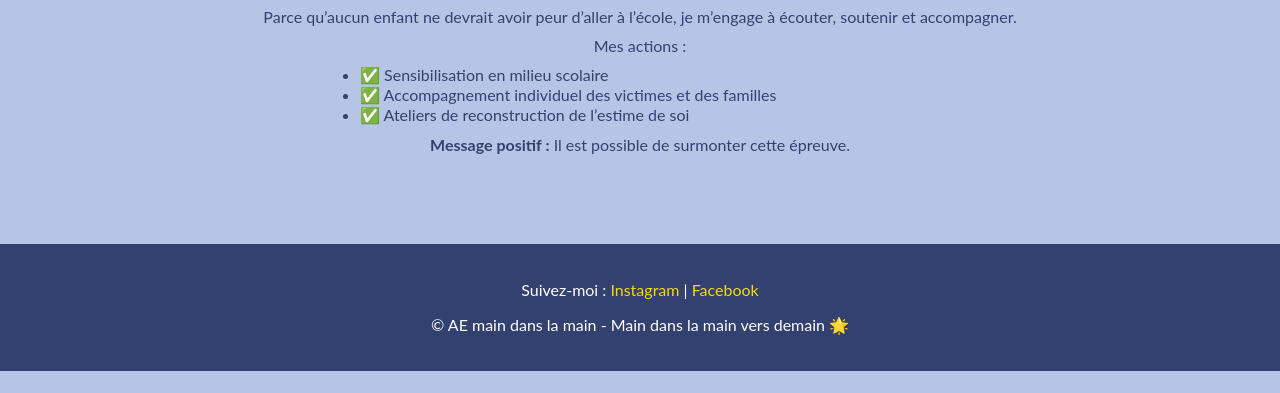
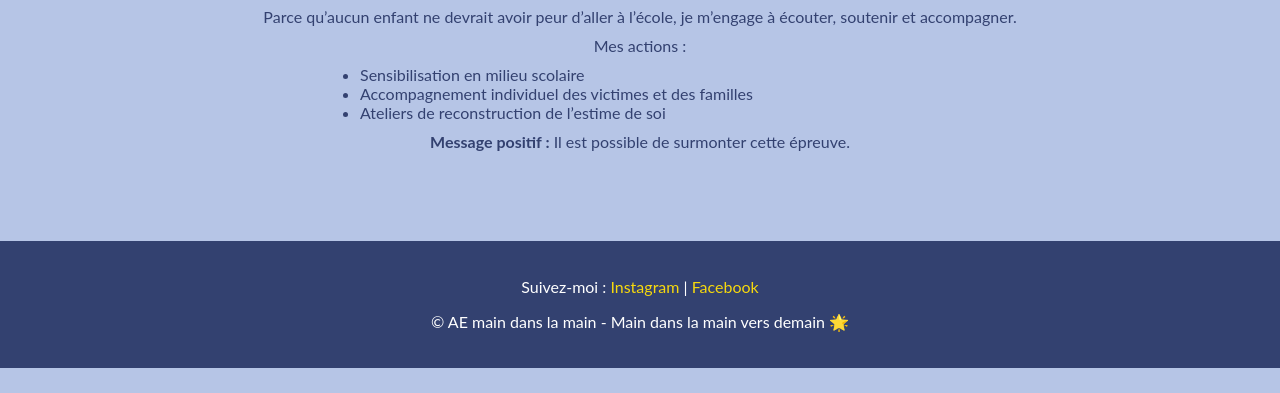
Before and after one commit to Aurelie-elr/site-ae-maindanslamain, a plain HTML site: page harcelement-scolaire.html in a window 1280 px wide. Shown: the part 407-800 px from the top of the page. Drawn offline with Linux system fonts and the light colour scheme.

Commit message:
Update harcelement-scolaire.html

```diff
--- a/harcelement-scolaire.html
+++ b/harcelement-scolaire.html
@@ -29,9 +29,9 @@
     <p>Parce qu’aucun enfant ne devrait avoir peur d’aller à l’école, je m’engage à écouter, soutenir et accompagner.</p>
     <p>Mes actions :</p>
     <ul style="text-align:left; max-width:600px; margin:0 auto;">
-        <li>✅ Sensibilisation en milieu scolaire</li>
-        <li>✅ Accompagnement individuel des victimes et des familles</li>
-        <li>✅ Ateliers de reconstruction de l’estime de soi</li>
+        <li> Sensibilisation en milieu scolaire</li>
+        <li> Accompagnement individuel des victimes et des familles</li>
+        <li> Ateliers de reconstruction de l’estime de soi</li>
     </ul>
     <p><strong>Message positif :</strong> Il est possible de surmonter cette épreuve.</p>
 </section>
```
